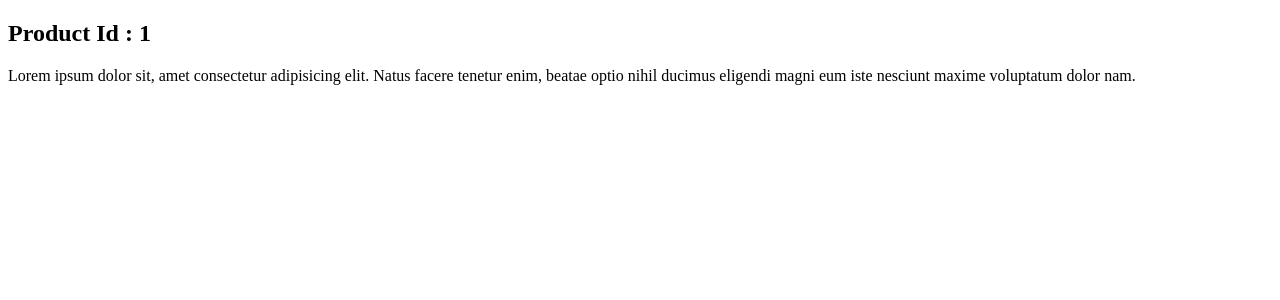
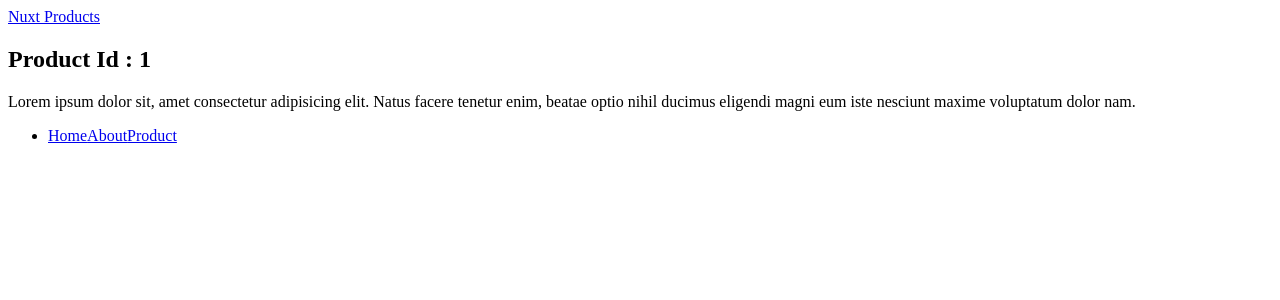
Before and after one commit to hjhj97/nuxt-practice, a Nuxt app: page /products/1 in a window 1280 px wide. Shown: the top 300 px of the page. Built offline with nearby package versions, Linux system fonts and the light colour scheme.

Commit message:
apply layouts

```diff
--- /dev/null
+++ b/layouts/default.vue
@@ -0,0 +1,30 @@
+<template>
+  <div>
+    <header>
+      <nav>
+        <NuxtLink :to="{ name: 'index' }">Nuxt Practice</NuxtLink>
+        <ul>
+          <li>
+            <NuxtLink :to="{ name: 'index' }">Home</NuxtLink>
+            <NuxtLink :to="{ name: 'about' }">About</NuxtLink>
+            <NuxtLink :to="{ name: 'products' }">Product</NuxtLink>
+          </li>
+        </ul>
+      </nav>
+    </header>
+
+    <div>
+      <slot />
+    </div>
+  </div>
+</template>
+
+<script>
+export default {
+  setup() {
+    return {};
+  },
+};
+</script>
+
+<style scoped></style>
--- /dev/null
+++ b/layouts/products.vue
@@ -0,0 +1,33 @@
+<template>
+  <div>
+    <header>
+      <nav>
+        <NuxtLink :to="{ name: 'products' }">Nuxt Products</NuxtLink>
+      </nav>
+    </header>
+
+    <div>
+      <slot />
+    </div>
+
+    <footer>
+      <ul>
+        <li>
+          <NuxtLink :to="{ name: 'index' }">Home</NuxtLink>
+          <NuxtLink :to="{ name: 'about' }">About</NuxtLink>
+          <NuxtLink :to="{ name: 'products' }">Product</NuxtLink>
+        </li>
+      </ul>
+    </footer>
+  </div>
+</template>
+
+<script>
+export default {
+  setup() {
+    return {};
+  },
+};
+</script>
+
+<style scoped></style>
--- a/pages/index.vue
+++ b/pages/index.vue
@@ -1,16 +1,5 @@
 <template>
   <div>
-    <header>
-      <nav>
-        <ul>
-          <li>
-            <NuxtLink :to="{ name: 'index' }">Home</NuxtLink>
-            <NuxtLink :to="{ name: 'about' }">About</NuxtLink>
-            <NuxtLink :to="{ name: 'products' }">Product</NuxtLink>
-          </li>
-        </ul>
-      </nav>
-    </header>
     <h2>Home</h2>
     <p>
       Lorem ipsum dolor sit amet consectetur adipisicing elit. Odio optio quis adipisci tenetur pariatur voluptatem id
--- a/pages/products/[id].vue
+++ b/pages/products/[id].vue
@@ -11,6 +11,9 @@
 <script>
 export default {
   setup() {
+    definePageMeta({
+      layout: "products",
+    });
     return {};
   },
 };
--- a/pages/products/index.vue
+++ b/pages/products/index.vue
@@ -7,6 +7,9 @@
 <script>
 export default {
   setup() {
+    definePageMeta({
+      layout: "products",
+    });
     return {};
   },
 };
```
